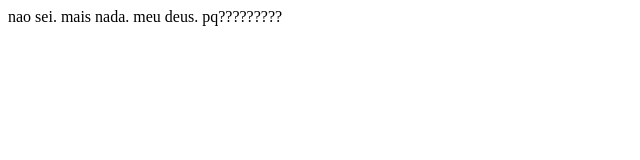
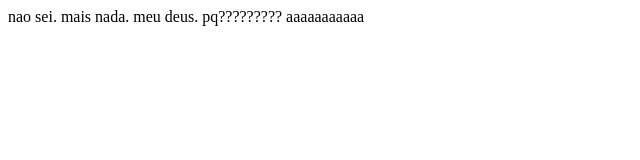
Before and after one commit to skiednia/meu-projeto, a plain HTML site: page index.html in a window 1280 px wide. Shown: the full height of the page, 0-640 px from the left. Drawn offline with Linux system fonts and the light colour scheme.

Commit message:
finalmente funcionou

```diff
--- a/index.html
+++ b/index.html
@@ -9,7 +9,7 @@
 <body>
     <script>
 
-        document.write("nao sei. mais nada. meu deus. pq?????????");
+        document.write("nao sei. mais nada. meu deus. pq????????? aaaaaaaaaaa");
     </script>
 </body>
 </html>
```
